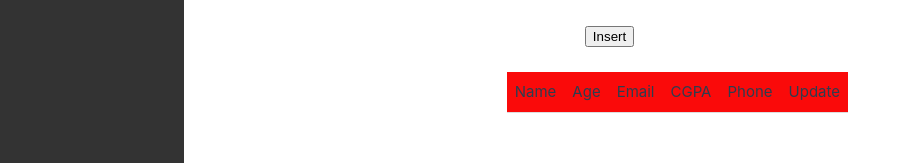
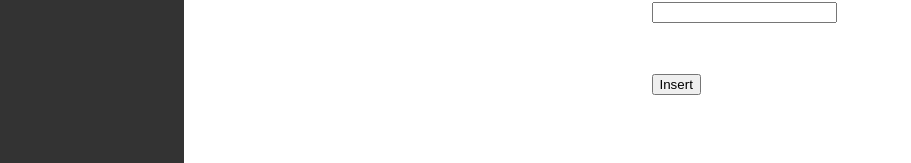
Before and after one commit to srinivash-g/VueJS-Task-NGP, a Vue app: page /studentform in a window 1280 px wide. Shown: the part 416-579 px from the top of the page, without its empty margins (0-911 px from the left). Built offline with nearby package versions, Linux system fonts and the light colour scheme.

Commit message:
hide table

```diff
--- a/src/views/StudentForms.vue
+++ b/src/views/StudentForms.vue
@@ -1,10 +1,8 @@
 <template>
     <div class="formview">
       <Forms @datavalues="fetched" @editData="updateStudent" :existData="editFormData"/>
-    <!-- </div>
-    <div class="tableview"> -->
       <br>
-      <table>
+      <table v-if="students.length > 0">
         <thead>
           <tr>
             <th>Name</th>
```
